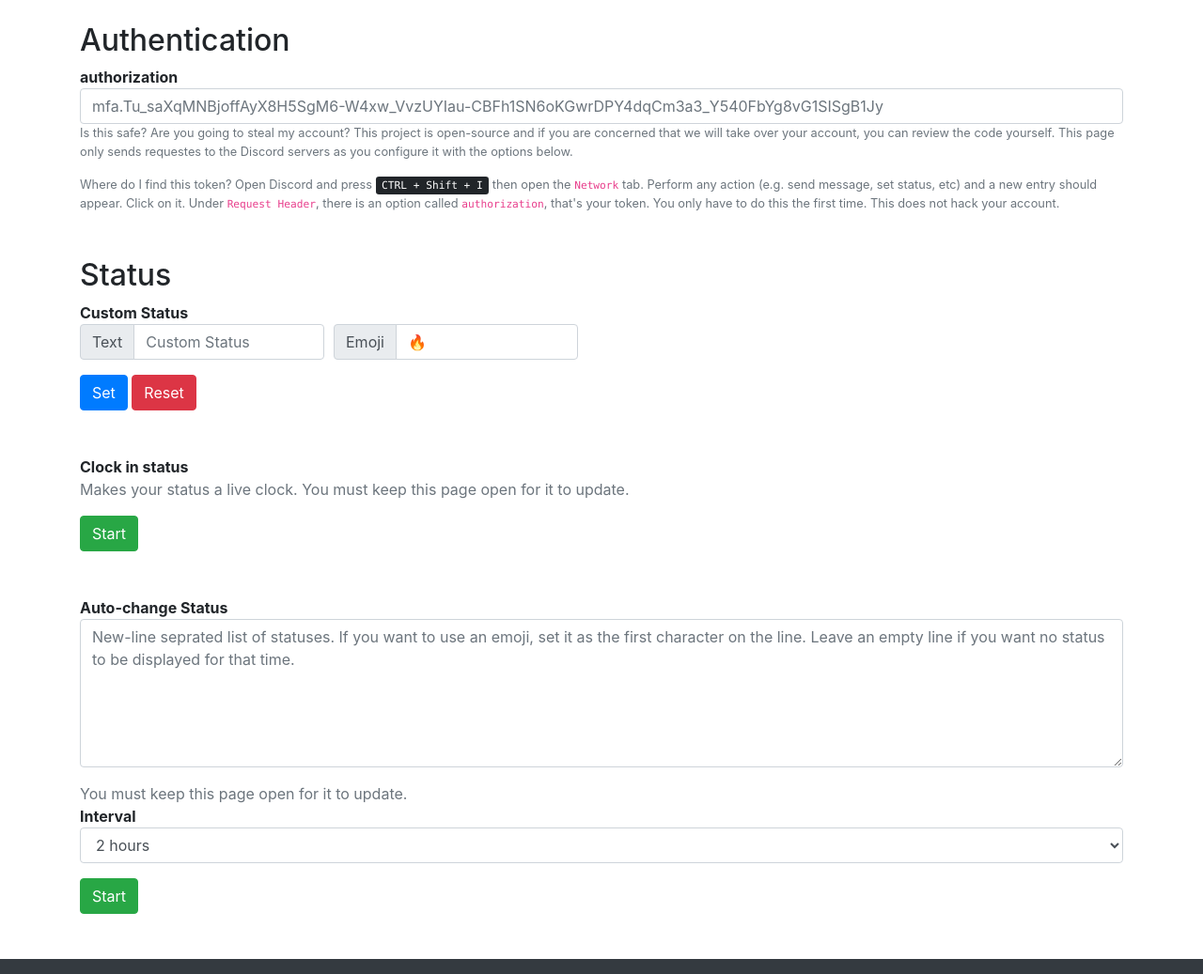
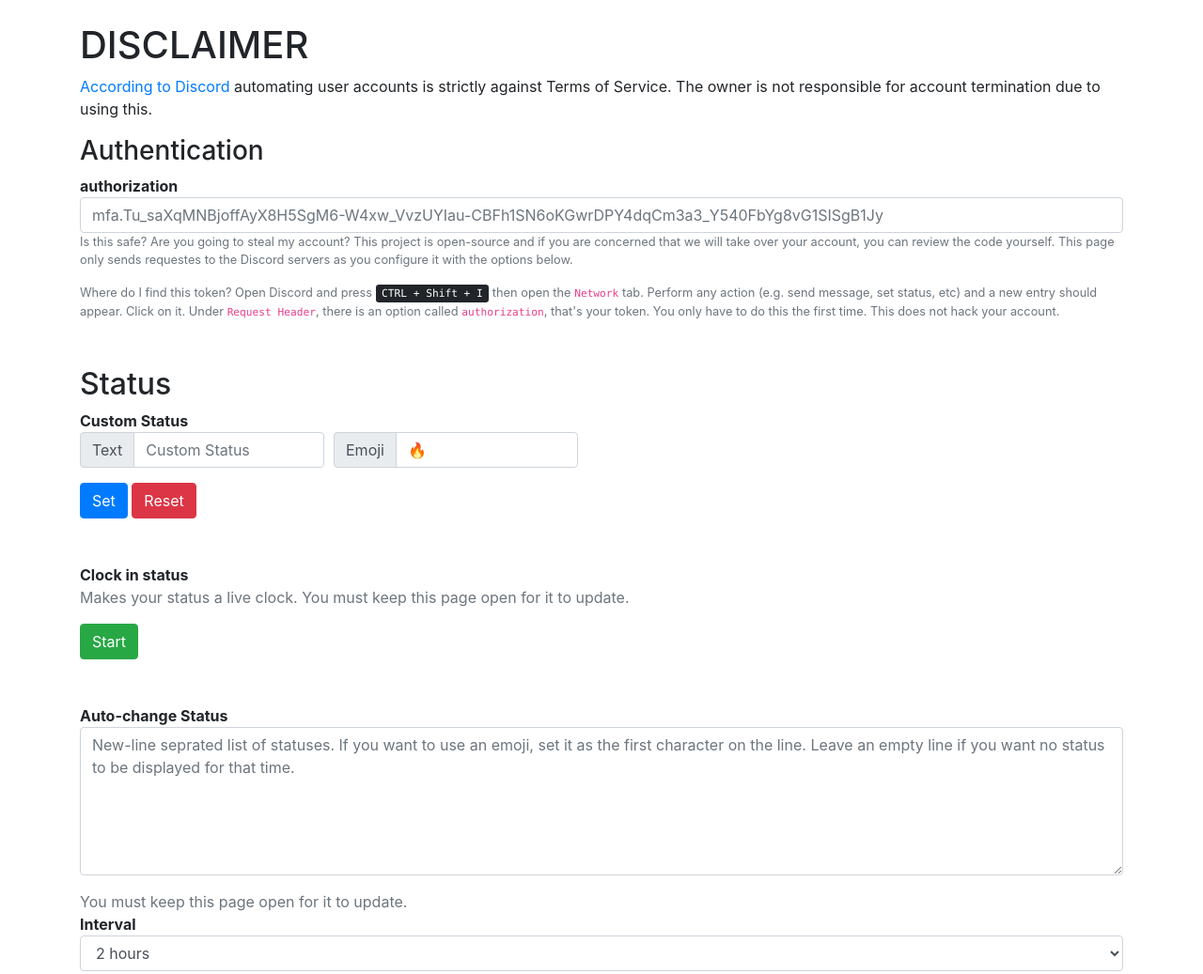
Before and after one commit to zefir-git/discord-api-stuff, a plain HTML site: page index.html in a window 1280 px wide. Shown: the top 1037 px of the page at 94% size. Drawn offline with nearby package versions, Linux system fonts and the light colour scheme.

Commit message:
Add disclaimer

```diff
--- a/index.html
+++ b/index.html
@@ -10,7 +10,9 @@
 </head>
 <body>
     <div class="mt-4 container">
-        <h2>Authentication</h2>
+        <h1>DISCLAIMER</h1>
+        <p><a href="https://support.discord.com/hc/en-us/articles/115002192352-Automated-user-accounts-self-bots-">According to Discord</a> automating user accounts is strictly against Terms of Service. The owner is not responsible for account termination due to using this. </p>
+        <h3>Authentication</h3>
         <div class="form-group mb-5">
             <label for="token" class="font-weight-bold mb-0">authorization</label>
             <input class="form-control" id="token" placeholder="mfa.Tu_saXqMNBjoffAyX8H5SgM6-W4xw_VvzUYIau-CBFh1SN6oKGwrDPY4dqCm3a3_Y540FbYg8vG1SISgB1Jy">
```
